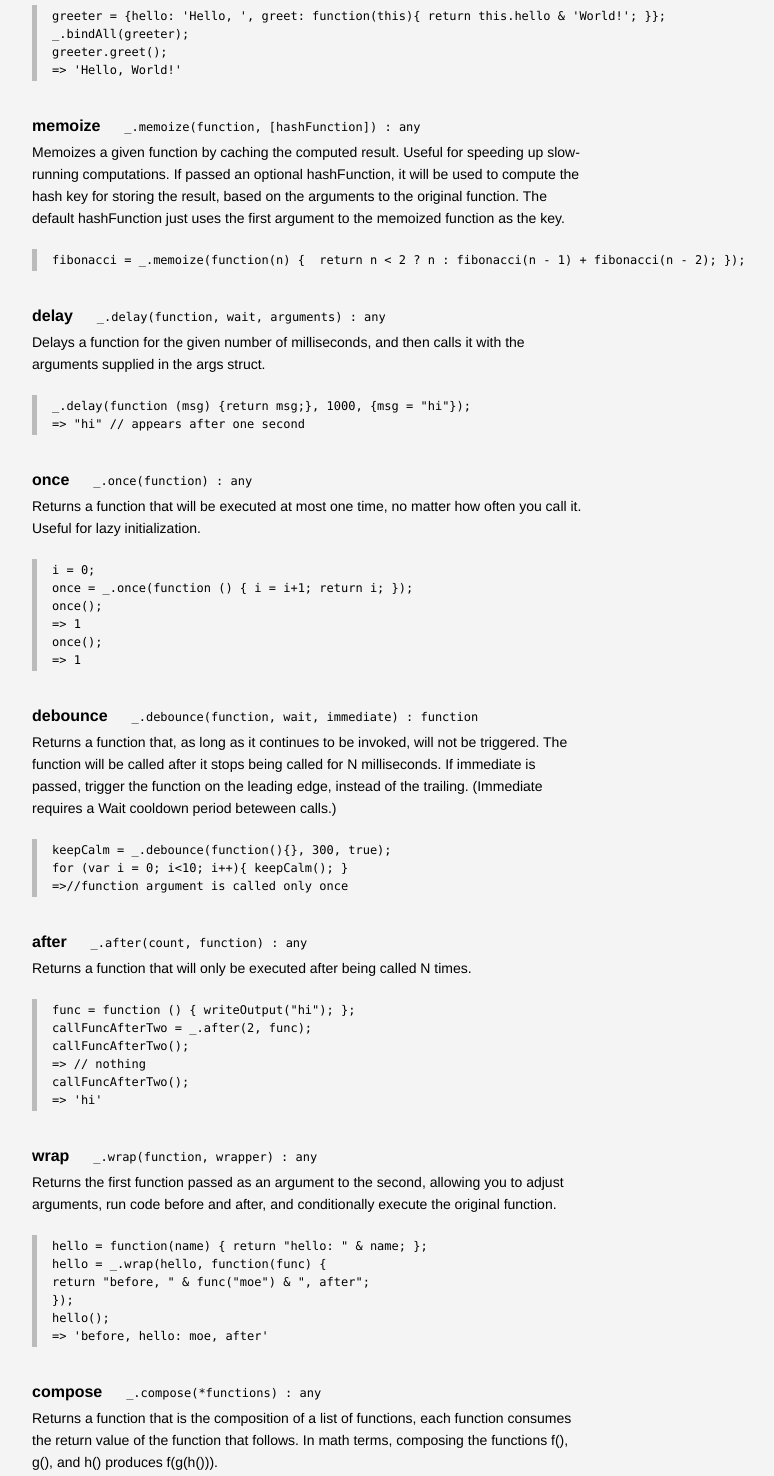
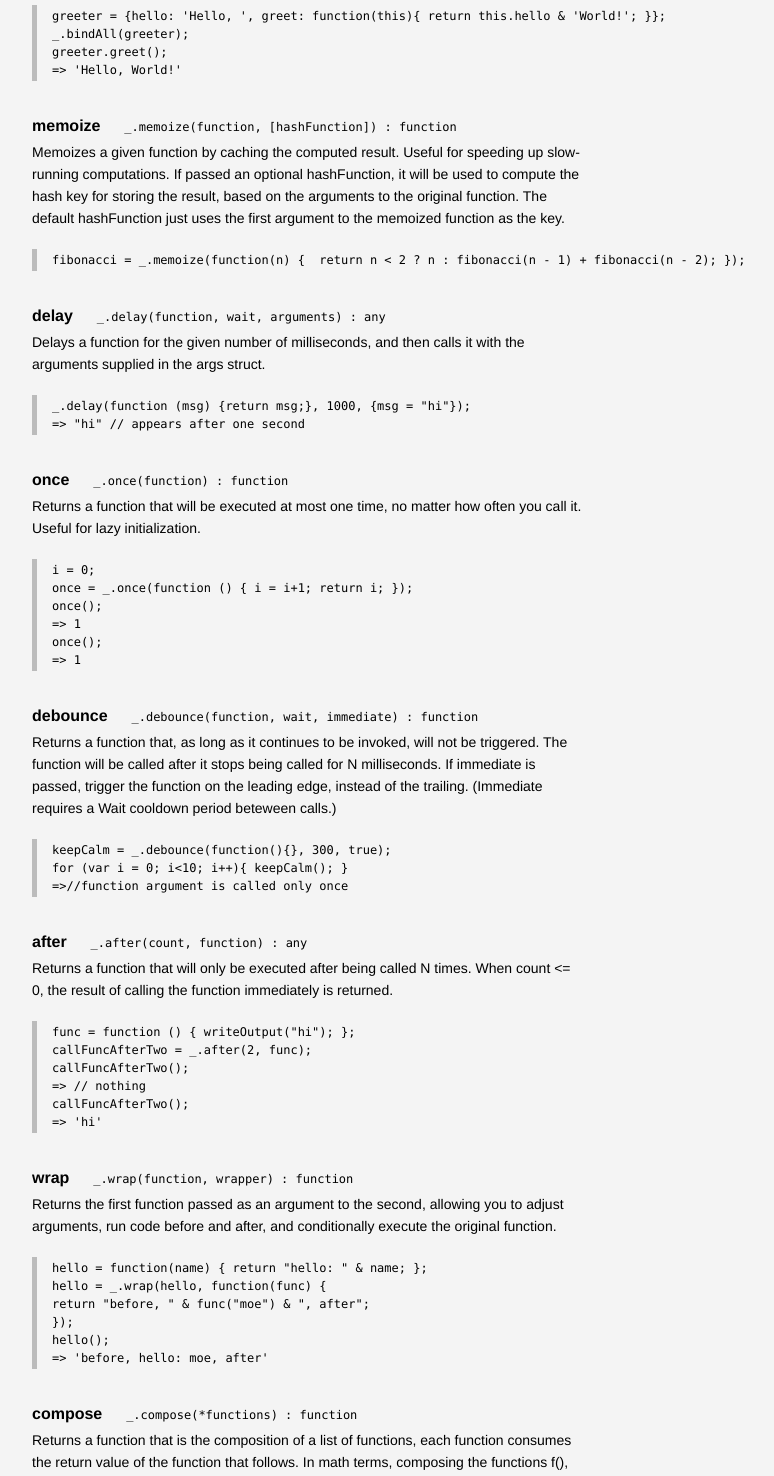
Before and after one commit to russplaysguitar/UnderscoreCF, a plain HTML site: page index.html in a window 1280 px wide. Shown: the part 9200-10676 px from the top of the page, without its empty margins (236-1010 px from the left). Drawn offline with Linux system fonts and the light colour scheme.

Commit message:
updated documentation for some function-methods

```diff
--- a/index.html
+++ b/index.html
@@ -166,23 +166,23 @@
 		<h2 id="Functions">Function (uh, ahem) Functions</h2>
 
 
-<p id='bind'><b class='header'>bind</b> <code>_.bind(function, object, [*arguments]) : any</code><br />Bind a function to a structure, meaning that whenever the function is called, the value of "this" will be the structure. Optionally, bind arguments to the function to pre-fill them, also known as partial application.<br /><pre>func = function(args, this){ return args.greeting & ': ' & this.name; };<br />func = _.bind(func, {name : 'moe'}, {greeting: 'hi'});<br />func();<br />=> 'hi: moe'</pre></p>
+<p id='bind'><b class='header'>bind</b> <code>_.bind(function, object, [*arguments]) : function</code><br />Bind a function to a structure, meaning that whenever the function is called, the value of "this" will be the structure. Optionally, bind arguments to the function to pre-fill them, also known as partial application.<br /><pre>func = function(args, this){ return args.greeting & ': ' & this.name; };<br />func = _.bind(func, {name : 'moe'}, {greeting: 'hi'});<br />func();<br />=> 'hi: moe'</pre></p>
 
 <p id='bindAll'><b class='header'>bindAll</b> <code>_.bindAll(object, [*methodNames]) : any</code><br />Bind all of an object's methods to that object. Useful for ensuring that all callbacks defined on an object belong to it.<br /><pre>greeter = {hello: 'Hello, ', greet: function(this){ return this.hello & 'World!'; }};<br />_.bindAll(greeter);<br />greeter.greet();<br />=> 'Hello, World!'</pre></p>
 
-<p id='memoize'><b class='header'>memoize</b> <code>_.memoize(function, [hashFunction]) : any</code><br />Memoizes a given function by caching the computed result. Useful for speeding up slow-running computations. If passed an optional hashFunction, it will be used to compute the hash key for storing the result, based on the arguments to the original function. The default hashFunction just uses the first argument to the memoized function as the key.<br /><pre>fibonacci = _.memoize(function(n) {  return n < 2 ? n : fibonacci(n - 1) + fibonacci(n - 2); });</pre></p>
+<p id='memoize'><b class='header'>memoize</b> <code>_.memoize(function, [hashFunction]) : function</code><br />Memoizes a given function by caching the computed result. Useful for speeding up slow-running computations. If passed an optional hashFunction, it will be used to compute the hash key for storing the result, based on the arguments to the original function. The default hashFunction just uses the first argument to the memoized function as the key.<br /><pre>fibonacci = _.memoize(function(n) {  return n < 2 ? n : fibonacci(n - 1) + fibonacci(n - 2); });</pre></p>
 
 <p id='delay'><b class='header'>delay</b> <code>_.delay(function, wait, arguments) : any</code><br />Delays a function for the given number of milliseconds, and then calls it with the arguments supplied in the args struct.<br /><pre>_.delay(function (msg) {return msg;}, 1000, {msg = "hi"});<br />=> "hi" // appears after one second</pre></p>
 
-<p id='once'><b class='header'>once</b> <code>_.once(function) : any</code><br />Returns a function that will be executed at most one time, no matter how often you call it. Useful for lazy initialization.<br /><pre>i = 0;<br />once = _.once(function () { i = i+1; return i; });<br />once();<br />=> 1<br />once();<br />=> 1</pre></p>
+<p id='once'><b class='header'>once</b> <code>_.once(function) : function</code><br />Returns a function that will be executed at most one time, no matter how often you call it. Useful for lazy initialization.<br /><pre>i = 0;<br />once = _.once(function () { i = i+1; return i; });<br />once();<br />=> 1<br />once();<br />=> 1</pre></p>
 
 <p id='debounce'><b class='header'>debounce</b> <code>_.debounce(function, wait, immediate) : function</code><br />Returns a function that, as long as it continues to be invoked, will not be triggered. The function will be called after it stops being called for N milliseconds. If immediate is passed, trigger the function on the leading edge, instead of the trailing. (Immediate requires a Wait cooldown period beteween calls.)<br /><pre>keepCalm = _.debounce(function(){}, 300, true);<br/>for (var i = 0; i<10; i++){ keepCalm(); }<br/>=>//function argument is called only once</pre></p>
 
-<p id='after'><b class='header'>after</b> <code>_.after(count, function) : any</code><br />Returns a function that will only be executed after being called N times.<br /><pre>func = function () { writeOutput("hi"); };<br />callFuncAfterTwo = _.after(2, func);<br />callFuncAfterTwo();<br />=> // nothing<br />callFuncAfterTwo();<br />=> 'hi'</pre></p>
+<p id='after'><b class='header'>after</b> <code>_.after(count, function) : any</code><br />Returns a function that will only be executed after being called N times. When count <= 0, the result of calling the function immediately is returned.<br /><pre>func = function () { writeOutput("hi"); };<br />callFuncAfterTwo = _.after(2, func);<br />callFuncAfterTwo();<br />=> // nothing<br />callFuncAfterTwo();<br />=> 'hi'</pre></p>
 
-<p id='wrap'><b class='header'>wrap</b> <code>_.wrap(function, wrapper) : any</code><br />Returns the first function passed as an argument to the second, allowing you to adjust arguments, run code before and after, and conditionally execute the original function.<br /><pre>hello = function(name) { return "hello: " & name; };<br />hello = _.wrap(hello, function(func) {<br />return "before, " & func("moe") & ", after";<br />});<br />hello();<br />=> 'before, hello: moe, after'</pre></p>
+<p id='wrap'><b class='header'>wrap</b> <code>_.wrap(function, wrapper) : function</code><br />Returns the first function passed as an argument to the second, allowing you to adjust arguments, run code before and after, and conditionally execute the original function.<br /><pre>hello = function(name) { return "hello: " & name; };<br />hello = _.wrap(hello, function(func) {<br />return "before, " & func("moe") & ", after";<br />});<br />hello();<br />=> 'before, hello: moe, after'</pre></p>
 
-<p id='compose'><b class='header'>compose</b> <code>_.compose(*functions) : any</code><br />Returns a function that is the composition of a list of functions, each function consumes the return value of the function that follows. In math terms, composing the functions f(), g(), and h() produces f(g(h())).<br /><pre>greet	= function(name){ return "hi: " & name; };<br />exclaim  = function(statement){ return statement & "!"; };<br />welcome = _.compose(exclaim, greet);<br />welcome('moe');<br />=> 'hi: moe!';</pre></p>
+<p id='compose'><b class='header'>compose</b> <code>_.compose(*functions) : function</code><br />Returns a function that is the composition of a list of functions, each function consumes the return value of the function that follows. In math terms, composing the functions f(), g(), and h() produces f(g(h())).<br /><pre>greet	= function(name){ return "hi: " & name; };<br />exclaim  = function(statement){ return statement & "!"; };<br />welcome = _.compose(exclaim, greet);<br />welcome('moe');<br />=> 'hi: moe!';</pre></p>
 		<h2 id="Objects">Object/Struct Functions</h2>
 
 
```
